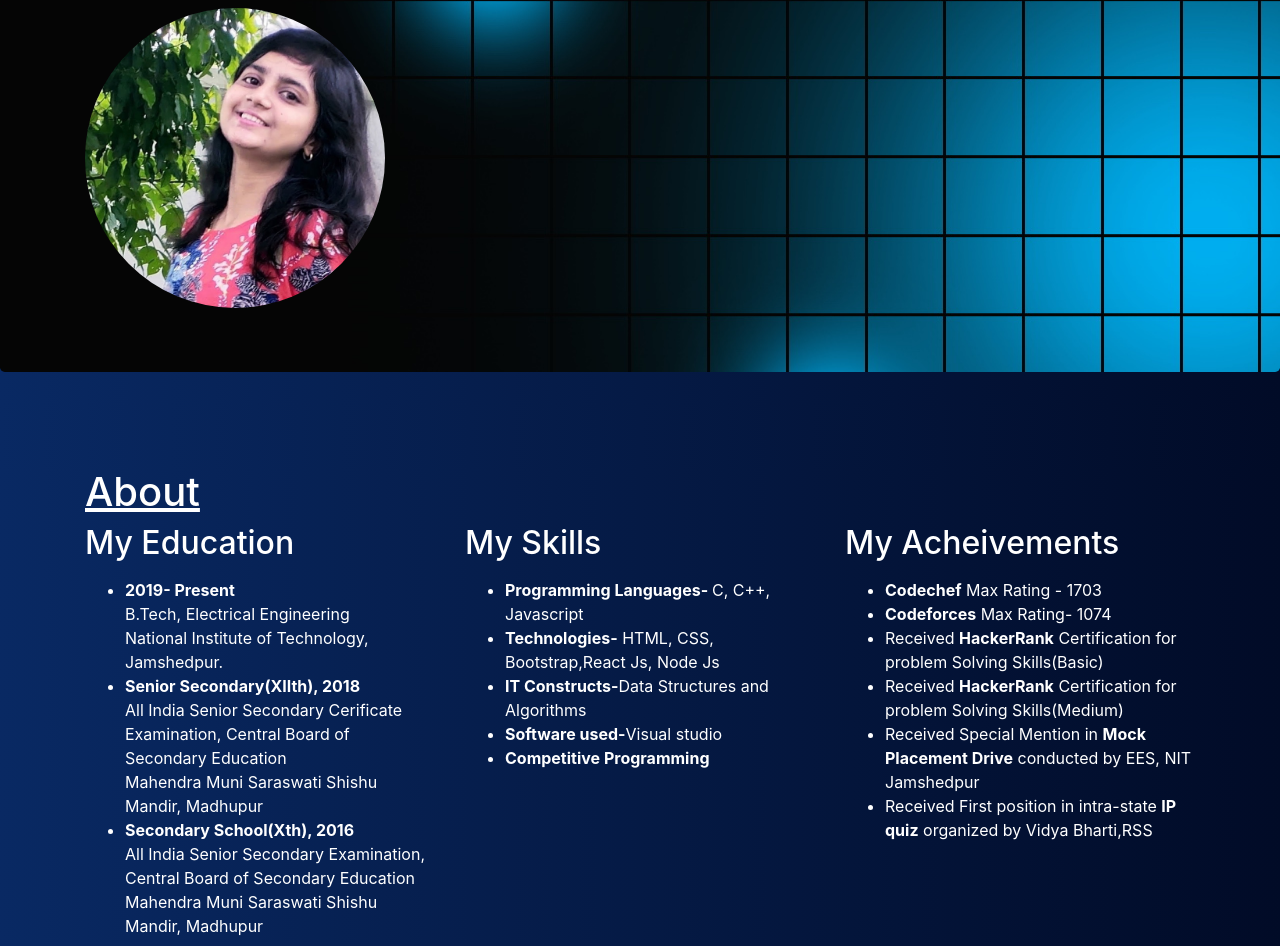
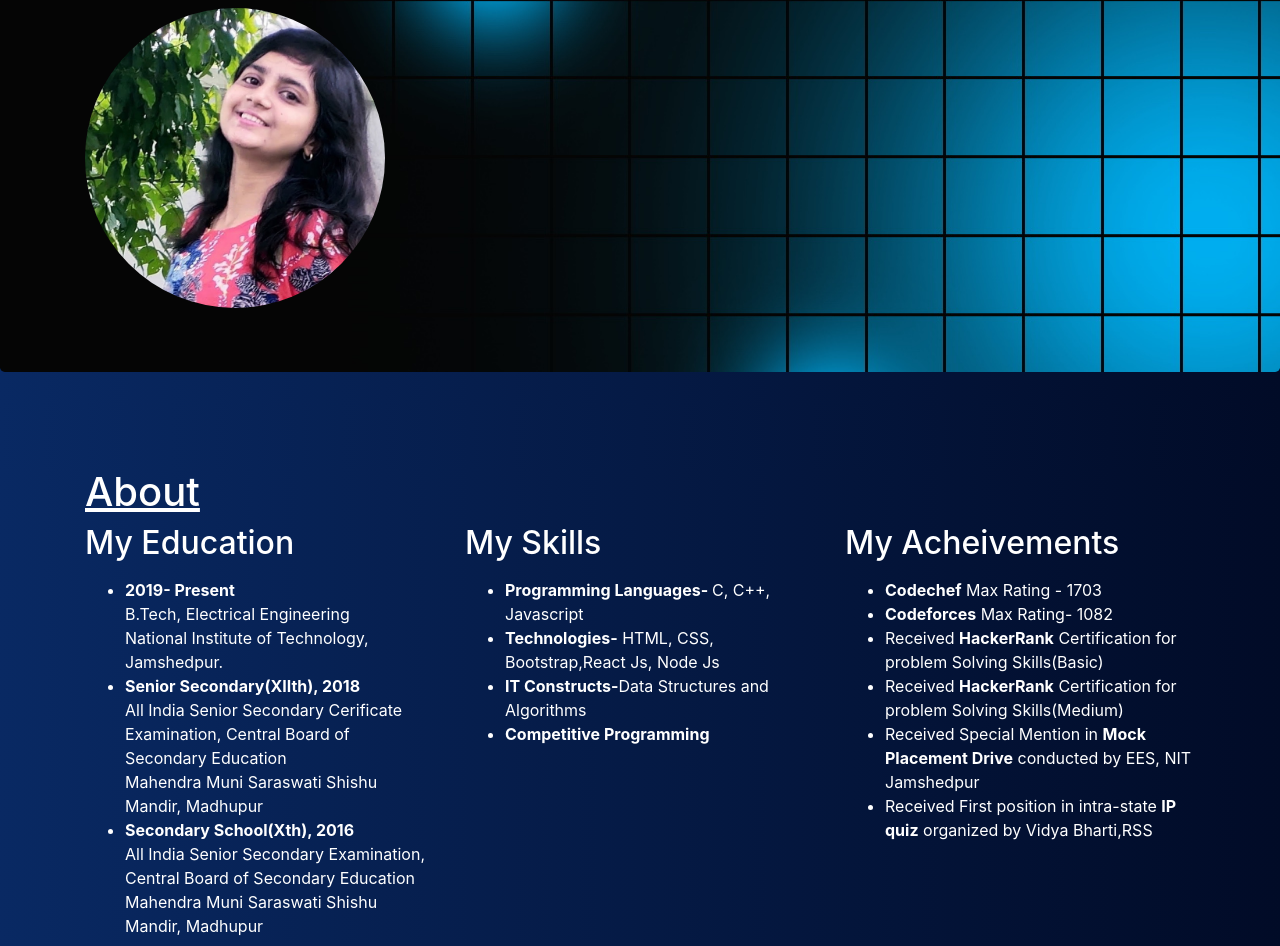
Before and after one commit to Anamikachourasia/Personal-Portfolio, a plain HTML site: page index.htm in a window 1280 px wide. Shown: the part 293-1239 px from the top of the page. Drawn offline with nearby package versions, Linux system fonts and the light colour scheme.

Commit message:
Update index.htm

```diff
--- a/index.htm
+++ b/index.htm
@@ -212,7 +212,7 @@
           <li><b>Programming Languages- </b>C, C++, Javascript</li>
           <li><b>Technologies-</b> HTML, CSS, Bootstrap,React Js, Node Js</li>
           <li><b>IT Constructs-</b>Data Structures and Algorithms</li>
-          <li><b>Software used-</b>Visual studio</li>
+<!--           <li><b>Software used-</b>Visual studio</li> -->
 <!--           <li><b>Database Languages-</b>MySQL</li> -->
           <li><b>Competitive Programming</b></li>
 <!--           <li><b>Others-</b>Microsoft Excel, Microsoft Word, Microsoft Power Point</li> -->
@@ -223,7 +223,7 @@
         <h2>My Acheivements</h2>
         <p><ul>
           <li><b>Codechef</b> Max Rating - 1703</li>
-          <li><b>Codeforces</b> Max Rating- 1074</li>
+          <li><b>Codeforces</b> Max Rating- 1082</li>
           <li>Received <b>HackerRank</b> Certification for problem Solving Skills(Basic)</li>
         <li>Received <b>HackerRank</b> Certification for problem Solving Skills(Medium)</li>
           <li>Received Special Mention in <b>Mock Placement Drive</b> conducted by EES, NIT Jamshedpur</li>
```
